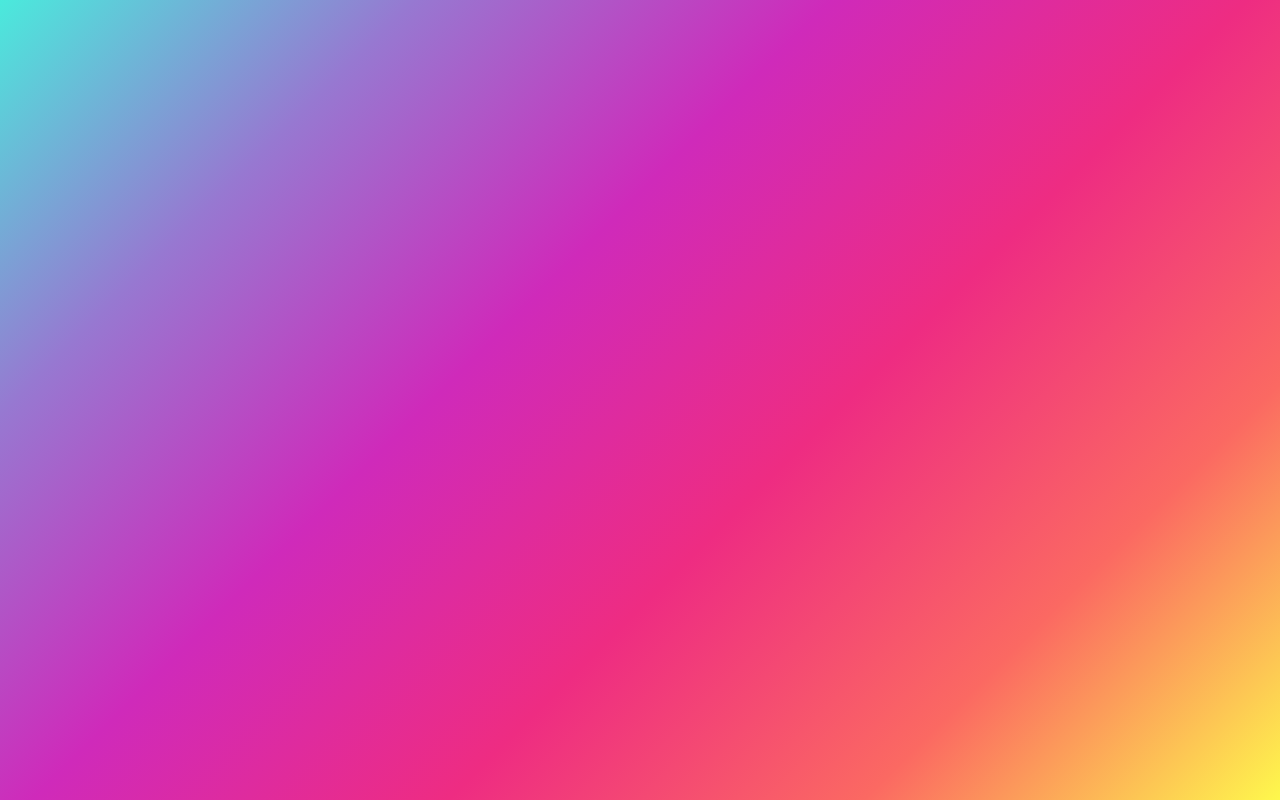
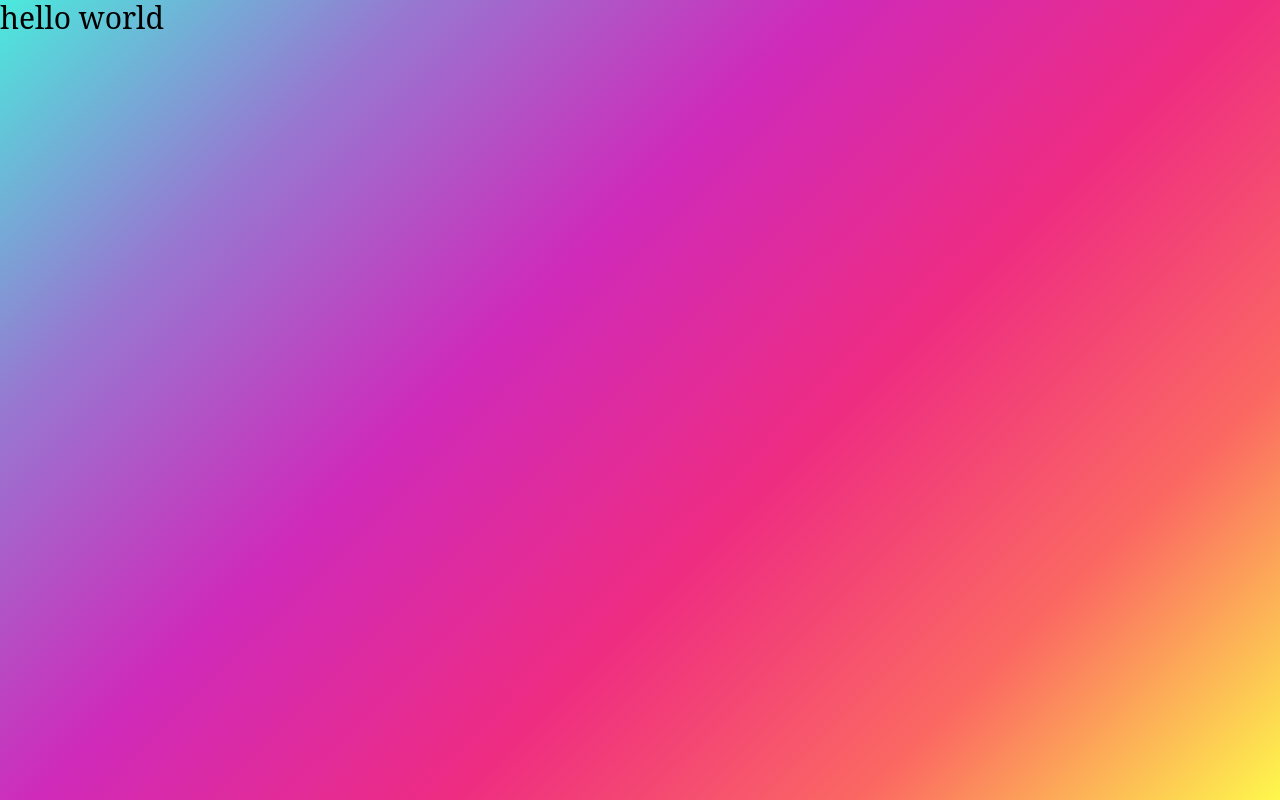
Before and after one commit to naimur-reza/diteck-frontend, a Next.js app: page / in a window 1280 px wide. Built offline with nearby package versions, Linux system fonts and the light colour scheme.

Commit message:
font family added

```diff
--- a/src/app/(withMainLayout)/page.tsx
+++ b/src/app/(withMainLayout)/page.tsx
@@ -1,5 +1,9 @@
 const Home = () => {
-  return <div className="bg-gradient-spectrum   h-screen"></div>;
+  return (
+    <div className="bg-gradient-spectrum   h-screen">
+      <h1 className="text-3xl">hello world</h1>
+    </div>
+  );
 };
 
 export default Home;
--- /dev/null
+++ b/src/app/app.css
@@ -0,0 +1 @@
+@import url("https://fonts.googleapis.com/css2?family=Mona+Sans:ital,wght@0,200..900;1,200..900&display=swap");
--- a/src/app/globals.css
+++ b/src/app/globals.css
@@ -19,6 +19,8 @@
 }
 
 @theme {
+  --font-*: initial;
+  --font-primary: "Mona Sans", "serif";
   --color-background: #f9f9f9;
   --color-primary: #636edf;
   --color-gradient-spectrum: linear-gradient(
@@ -59,18 +61,9 @@
   }
 }
 
-/* classes for dark-mode */
-/*
-@media (prefers-color-scheme: dark) {
-  @theme {
-    --color-background: #0a0a0a;
-    --color-primary: #ededed;
-  }
-} */
-
 body {
   color: var(--foreground);
   background: var(--background);
-  font-family: Arial, Helvetica, sans-serif;
+  font-family: var(--font-primary);
   background-color: var(--color-background);
 }
```
